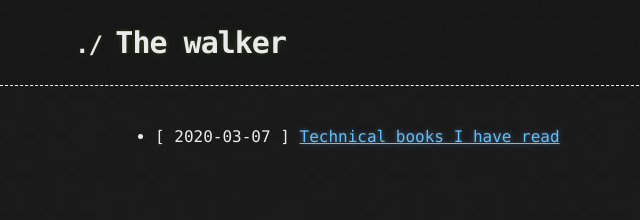
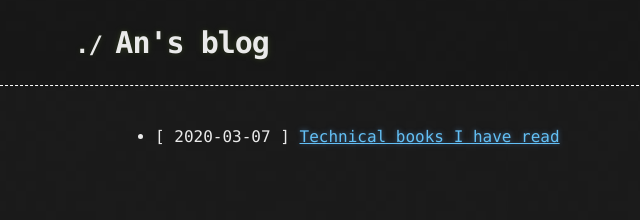
Before and after one commit to anlnt/anlnt.github.io, a Jekyll site: the page built from index.markdown, in a window 1280 px wide. Shown: the top 220 px of the page, without its empty margins (25-665 px from the left). Built offline with Jekyll 4.4.1, drawn with Linux system fonts in a browser that asks for light colours.

Commit message:
Update title

```diff
--- a/_config.yml
+++ b/_config.yml
@@ -18,7 +18,7 @@
 # You can create any custom variable you would like, and they will be accessible
 # in the templates via {{ site.myvariable }}.
 
-title: The walker
+title: An's blog
 email: an.lnthien@gmail.com
 # description: >- # this means to ignore newlines until "baseurl:"
 #   Write an awesome description for your new site here. You can edit this
```
